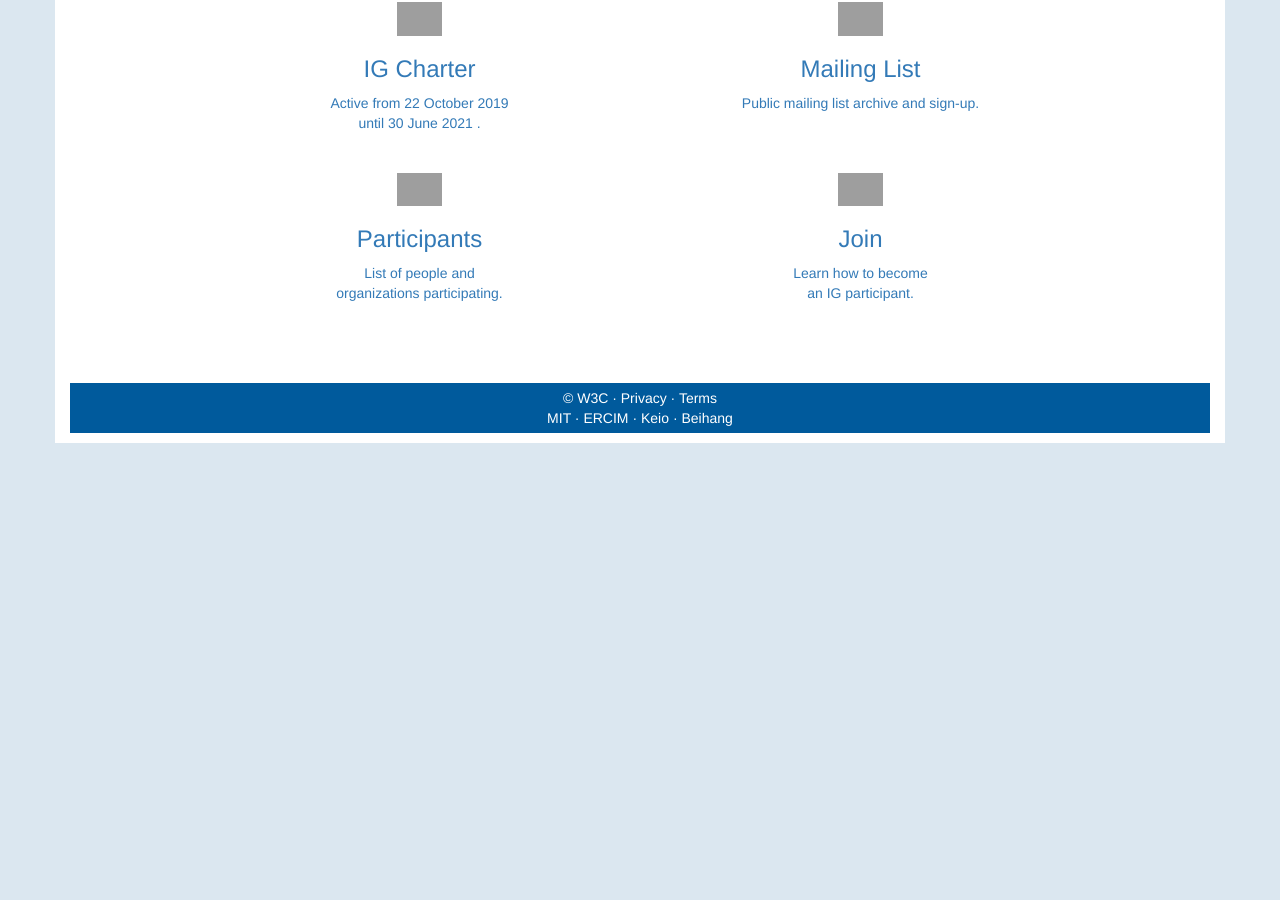
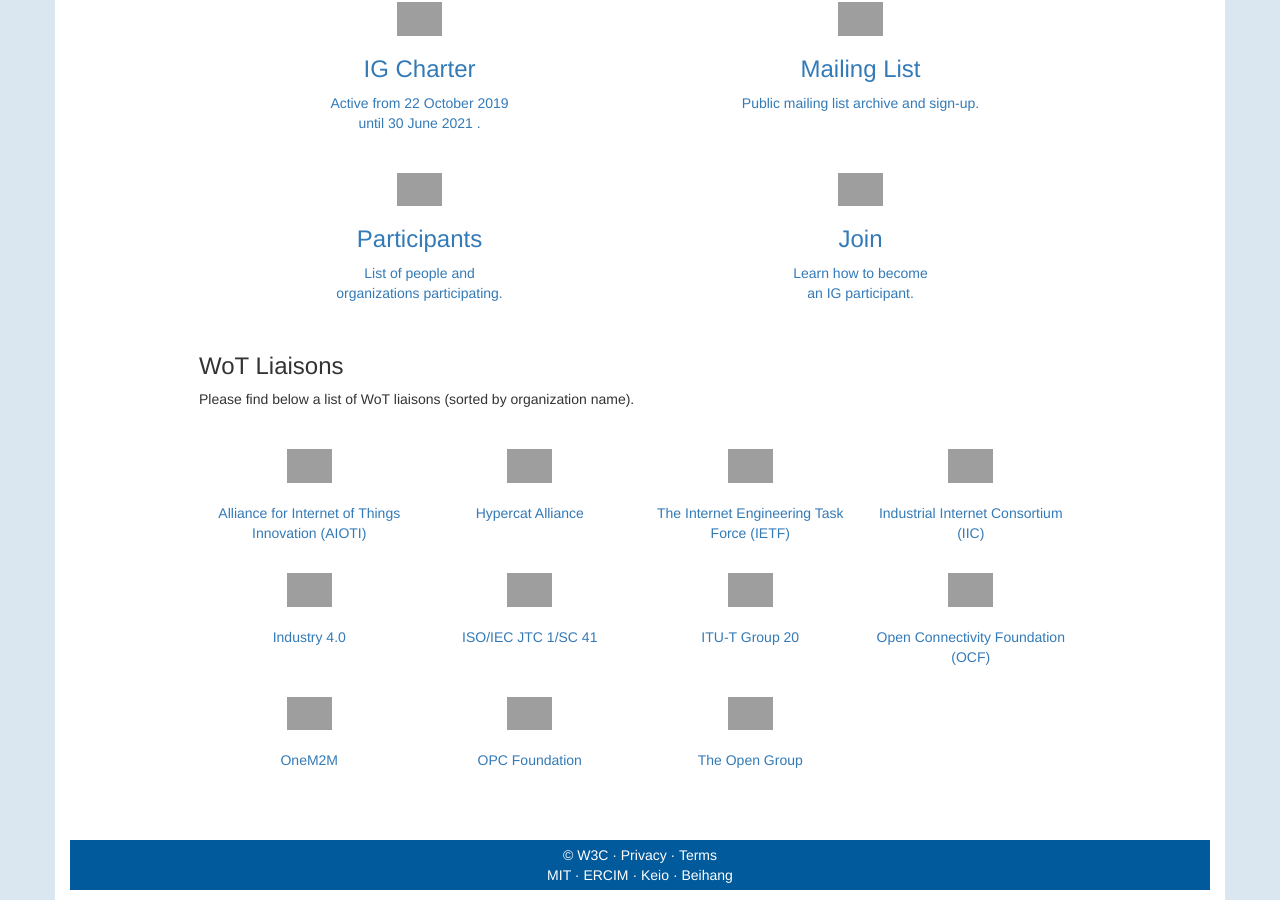
Before and after one commit to w3c/wot-marketing, a Jekyll site: the page built from docs/ig/index.html, in a window 1280 px wide and 900 px high, scrolled down 579 px. Built offline with Jekyll 4.4.1, drawn with Linux system fonts in a browser that asks for light colours; nearby versions of some CDN libraries; before the commit the page ends 1022 px from its top, so only the background shows below that; grey boxes are pictures that could not be loaded.

Commit message:
initial setup with dummy logos

```diff
--- a/docs/ig/index.html
+++ b/docs/ig/index.html
@@ -74,6 +74,89 @@
 
 	<p>&nbsp;</p>
 
+	<h3>WoT Liaisons</h3>
+	<p>Please find below a list of WoT liaisons (sorted by organization name).</p>
+	<p>&nbsp;</p>
+	<div class="row center-block">
+		<div class="col-md-3 text-center">
+			<a href="http://www.aioti.eu/">
+				<div class="icon"><img src="https://image.flaticon.com/icons/svg/149/149387.svg" width="45"></div><br/>
+				Alliance for Internet of Things Innovation (AIOTI)
+			</a>
+		</div>
+		<div class="col-md-3 text-center">
+			<a href="http://www.hypercat.io/">
+				<div class="icon"><img src="https://image.flaticon.com/icons/svg/149/149387.svg" width="45"></div><br/>
+				Hypercat Alliance
+			</a>
+		</div>
+		<div class="col-md-3 text-center">
+			<a href="http://www.ietf.org/">
+				<div class="icon"><img src="https://image.flaticon.com/icons/svg/149/149387.svg" width="45"></div><br/>
+				The Internet Engineering Task Force (IETF)
+			</a>
+		</div>
+		<div class="col-md-3 text-center">
+			<a href="http://www.industrialinternetconsortium.org/">
+				<div class="icon"><img src="https://image.flaticon.com/icons/svg/149/149387.svg" width="45"></div><br/>
+				Industrial Internet Consortium (IIC)
+			</a>
+		</div>
+	</div>
+	<p>&nbsp;</p>
+	<div class="row center-block">
+		<div class="col-md-3 text-center">
+			<a href="https://fr.wikipedia.org/wiki/Industrie_4.0">
+				<div class="icon"><img src="https://image.flaticon.com/icons/svg/149/149387.svg" width="45"></div><br/>
+				Industry 4.0
+			</a>
+		</div>
+		<div class="col-md-3 text-center">
+			<a href="http://www.iso.org/iso/jtc1_home.html">
+				<div class="icon"><img src="https://image.flaticon.com/icons/svg/149/149387.svg" width="45"></div><br/>
+				ISO/IEC JTC 1/SC 41
+			</a>
+		</div>
+		<div class="col-md-3 text-center">
+			<a href="http://www.itu.int/net/about/itu-t.aspx">
+				<div class="icon"><img src="https://image.flaticon.com/icons/svg/149/149387.svg" width="45"></div><br/>
+				ITU-T <a href="https://www.itu.int/en/ITU-T/studygroups/2017-2020/20/Pages/default.aspx">Group 20</a>
+			</a>
+		</div>
+		<div class="col-md-3 text-center">
+			<a href="http://openconnectivity.org/">
+				<div class="icon"><img src="https://image.flaticon.com/icons/svg/149/149387.svg" width="45"></div><br/>
+				Open Connectivity Foundation (OCF)
+			</a>
+		</div>
+	</div>
+	<p>&nbsp;</p>
+	<div class="row center-block">
+		<div class="col-md-3 text-center">
+			<a href="http://www.onem2m.org/">
+				<div class="icon"><img src="https://image.flaticon.com/icons/svg/149/149387.svg" width="45"></div><br/>
+				OneM2M
+			</a>
+		</div>
+		<div class="col-md-3 text-center">
+			<a href="https://opcfoundation.org/">
+				<div class="icon"><img src="https://image.flaticon.com/icons/svg/149/149387.svg" width="45"></div><br/>
+				OPC Foundation
+			</a>
+		</div>
+		<div class="col-md-3 text-center">
+			<a href="http://www.opengroup.org/">
+				<div class="icon"><img src="https://image.flaticon.com/icons/svg/149/149387.svg" width="45"></div><br/>
+				The Open Group
+			</a>
+		</div>
+		<!-- <div class="col-md-3 text-center">
+			D
+			<a href="#"></a>
+		</div> -->
+	</div>
+	<p>&nbsp;</p>
+
 	<!--
 	<div class="row center-block">
 
```
